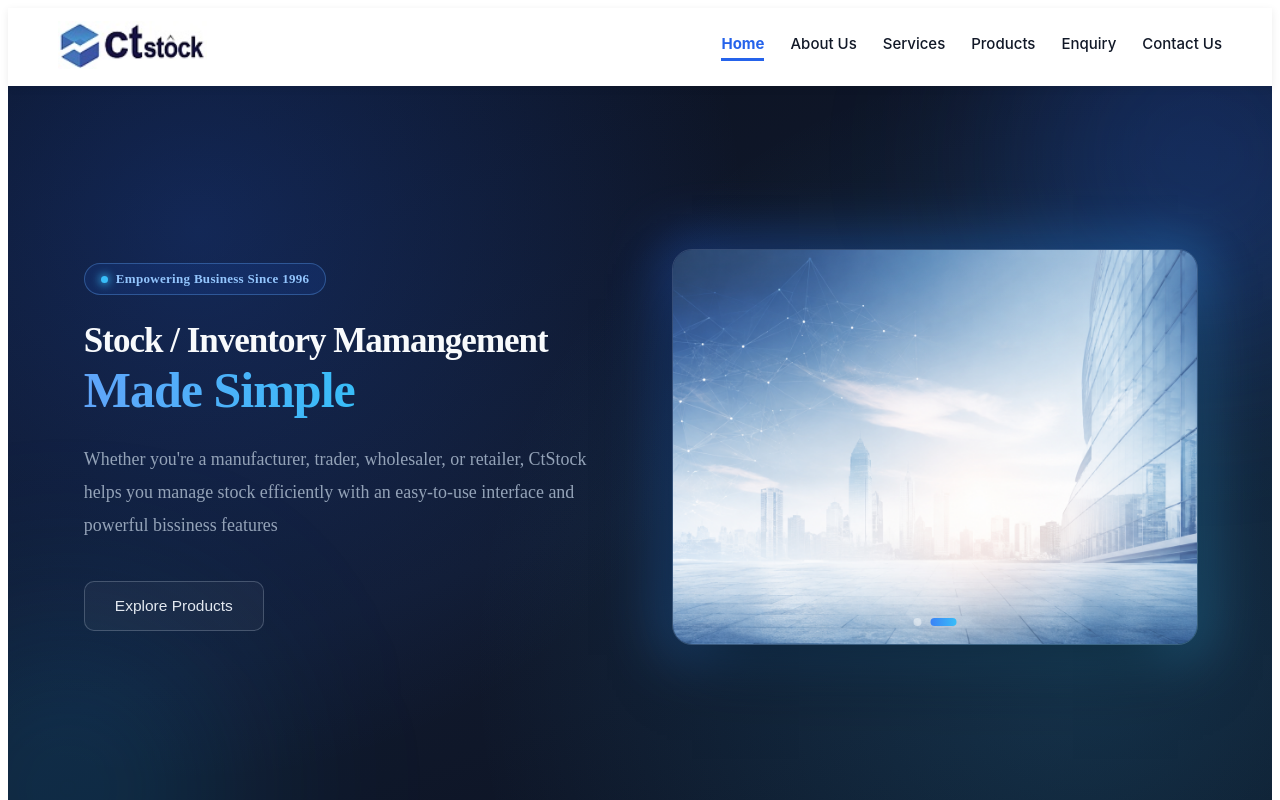
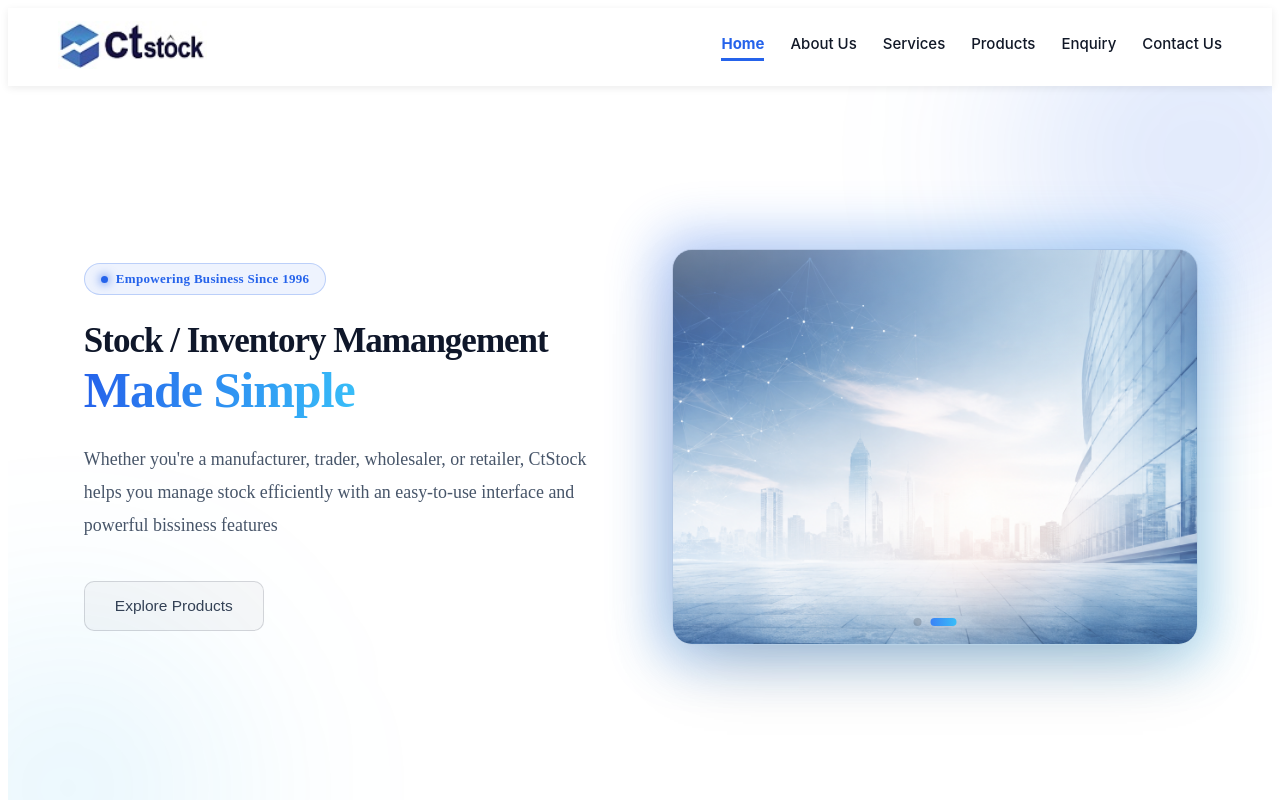
Before and after one commit to RajdeepKanzariya/CtStock, a React app: page / in a window 1280 px wide. Shown: the top 800 px of the page. Built offline with nearby package versions, Linux system fonts and the light colour scheme; no server answers; the HTML template or start-up script is replaced by a standard one.

Commit message:
auto push

```diff
--- a/src/pages/Home/Hero.jsx
+++ b/src/pages/Home/Hero.jsx
@@ -3,6 +3,42 @@ import { useNavigate } from "react-router-dom";
 
 import slider1 from "../../assets/sliderimg1.png";
 import slider2 from "../../assets/sliderimg2.png";
+
+const THEME = {
+    background: "#FFFFFF",
+    glowColor1: "rgba(37,99,235,.14)",
+    glowColor2: "rgba(14,165,233,.10)",
+
+    badgeBg: "rgba(37,99,235,.08)",
+    badgeBorder: "rgba(37,99,235,.25)",
+    badgeText: "#2563EB",
+    badgeDot: "#2563EB",
+    badgeDotGlow: "rgba(37,99,235,.5)",
+
+    headingText: "#0F172A",
+    headingGradientFrom: "#2563EB",
+    headingGradientTo: "#38BDF8",
+
+    paragraphText: "#475569",
+
+    primaryBtnBg: "linear-gradient(90deg,#2563EB,#3B82F6)",
+    primaryBtnText: "#FFFFFF",
+    primaryBtnShadow: "rgba(37,99,235,.5)",
+    primaryBtnShadowHover: "rgba(37,99,235,.6)",
+
+    secondaryBtnBg: "rgba(15,23,42,.03)",
+    secondaryBtnBgHover: "rgba(15,23,42,.06)",
+    secondaryBtnText: "#334155",
+    secondaryBtnBorder: "rgba(15,23,42,.15)",
+
+    sliderGlow: "linear-gradient(135deg,#2563EB,#38BDF8)",
+    sliderBorder: "rgba(15,23,42,.1)",
+    sliderShadow: "rgba(15,23,42,.25)",
+    sliderSheen: "linear-gradient(180deg, rgba(255,255,255,.35), transparent 30%)",
+
+    dotActive: "linear-gradient(90deg,#3B82F6,#38BDF8)",
+    dotInactive: "rgba(15,23,42,.2)"
+};
 
 export default function Hero() {
 
@@ -22,8 +58,7 @@ export default function Hero() {
                 position: "relative",
                 width: "100%",
                 minHeight: "calc(100vh - 78px)",
-                background:
-                    "radial-gradient(circle at 15% 20%, rgba(37,99,235,.25), transparent 45%), radial-gradient(circle at 85% 80%, rgba(56,189,248,.18), transparent 50%), linear-gradient(160deg, #0B1120 0%, #111A2E 55%, #0B1120 100%)",
+                background: THEME.background,
                 overflow: "hidden",
                 display: "flex",
                 alignItems: "center",
@@ -40,7 +75,7 @@ export default function Hero() {
                     width: "380px",
                     height: "380px",
                     borderRadius: "50%",
-                    background: "rgba(37,99,235,.25)",
+                    background: THEME.glowColor1,
                     filter: "blur(90px)",
                     pointerEvents: "none"
                 }}
@@ -53,7 +88,7 @@ export default function Hero() {
                     width: "320px",
                     height: "320px",
                     borderRadius: "50%",
-                    background: "rgba(14,165,233,.18)",
+                    background: THEME.glowColor2,
                     filter: "blur(100px)",
                     pointerEvents: "none"
                 }}
@@ -73,16 +108,16 @@ export default function Hero() {
                 }}
             >
                 {/* Left Side */}
-                <div style={{ flex: "1 1 420px", minWidth: "320px", color: "#fff" }}>
+                <div style={{ flex: "1 1 420px", minWidth: "320px", color: THEME.headingText }}>
 
                     <div
                         style={{
                             display: "inline-flex",
                             alignItems: "center",
                             gap: "8px",
-                            background: "rgba(37,99,235,.12)",
-                            border: "1px solid rgba(96,165,250,.35)",
-                            color: "#93C5FD",
+                            background: THEME.badgeBg,
+                            border: `1px solid ${THEME.badgeBorder}`,
+                            color: THEME.badgeText,
                             padding: "7px 16px",
                             borderRadius: "999px",
                             fontSize: "13px",
@@ -96,8 +131,8 @@ export default function Hero() {
                                 width: "7px",
                                 height: "7px",
                                 borderRadius: "50%",
-                                background: "#38BDF8",
-                                boxShadow: "0 0 8px 2px rgba(56,189,248,.7)"
+                                background: THEME.badgeDot,
+                                boxShadow: `0 0 8px 2px ${THEME.badgeDotGlow}`
                             }}
                         />
                         Empowering Business Since 1996
@@ -110,7 +145,7 @@ export default function Hero() {
                             lineHeight: 1.15,
                             letterSpacing: "-1px",
                             margin: 0,
-                            color: "#F8FAFC"
+                            color: THEME.headingText
                         }}
                     >
                         Stock / Inventory Mamangement
@@ -119,7 +154,7 @@ export default function Hero() {
                         <span
                             style={{
                                 fontSize: "clamp(15px, 4.6vw, 50px)",
-                                background: "linear-gradient(90deg,#60A5FA,#38BDF8)",
+                                background: `linear-gradient(90deg,${THEME.headingGradientFrom},${THEME.headingGradientTo})`,
                                 WebkitBackgroundClip: "text",
                                 WebkitTextFillColor: "transparent",
                                 backgroundClip: "text"
@@ -132,7 +167,7 @@ export default function Hero() {
                     <p
                         style={{
                             marginTop: "24px",
-                            color: "#94A3B8",
+                            color: THEME.paragraphText,
                             fontSize: "clamp(15px, 1.4vw, 18px)",
                             lineHeight: 1.85,
                             maxWidth: "520px"
@@ -174,9 +209,9 @@ export default function Hero() {
                         <button
                             onClick={() => navigate("/products")}
                             style={{
-                                background: "rgba(255,255,255,.04)",
-                                color: "#E2E8F0",
-                                border: "1px solid rgba(148,163,184,.35)",
+                                background: THEME.secondaryBtnBg,
+                                color: THEME.secondaryBtnText,
+                                border: `1px solid ${THEME.secondaryBtnBorder}`,
                                 padding: "15px 30px",
                                 borderRadius: "10px",
                                 cursor: "pointer",
@@ -185,11 +220,11 @@ export default function Hero() {
                                 transition: "background .25s ease, transform .25s ease"
                             }}
                             onMouseEnter={(e) => {
-                                e.currentTarget.style.background = "rgba(255,255,255,.09)";
+                                e.currentTarget.style.background = THEME.secondaryBtnBgHover;
                                 e.currentTarget.style.transform = "translateY(-3px)";
                             }}
                             onMouseLeave={(e) => {
-                                e.currentTarget.style.background = "rgba(255,255,255,.04)";
+                                e.currentTarget.style.background = THEME.secondaryBtnBg;
                                 e.currentTarget.style.transform = "translateY(0)";
                             }}
                         >
@@ -215,7 +250,7 @@ export default function Hero() {
                                 position: "absolute",
                                 inset: "-14px",
                                 borderRadius: "26px",
-                                background: "linear-gradient(135deg,#2563EB,#38BDF8)",
+                                background: THEME.sliderGlow,
                                 opacity: 0.35,
                                 filter: "blur(26px)",
                                 zIndex: 0
@@ -229,8 +264,8 @@ export default function Hero() {
                                 aspectRatio: "4 / 3",
                                 borderRadius: "20px",
                                 overflow: "hidden",
-                                border: "1px solid rgba(148,163,184,.25)",
-                                boxShadow: "0 30px 70px -20px rgba(0,0,0,.65)",
+                                border: `1px solid ${THEME.sliderBorder}`,
+                                boxShadow: `0 30px 70px -20px ${THEME.sliderShadow}`,
                                 zIndex: 1
                             }}
                         >
@@ -260,7 +295,7 @@ export default function Hero() {
                                 style={{
                                     position: "absolute",
                                     inset: 0,
-                                    background: "linear-gradient(180deg, rgba(255,255,255,.06), transparent 30%)",
+                                    background: THEME.sliderSheen,
                                     pointerEvents: "none"
                                 }}
                             />
@@ -287,8 +322,8 @@ export default function Hero() {
                                             borderRadius: "50px",
                                             background:
                                                 current === index
-                                                    ? "linear-gradient(90deg,#3B82F6,#38BDF8)"
-                                                    : "rgba(255,255,255,.45)",
+                                                    ? THEME.dotActive
+                                                    : THEME.dotInactive,
                                             cursor: "pointer",
                                             transition: ".35s"
                                         }}
```
